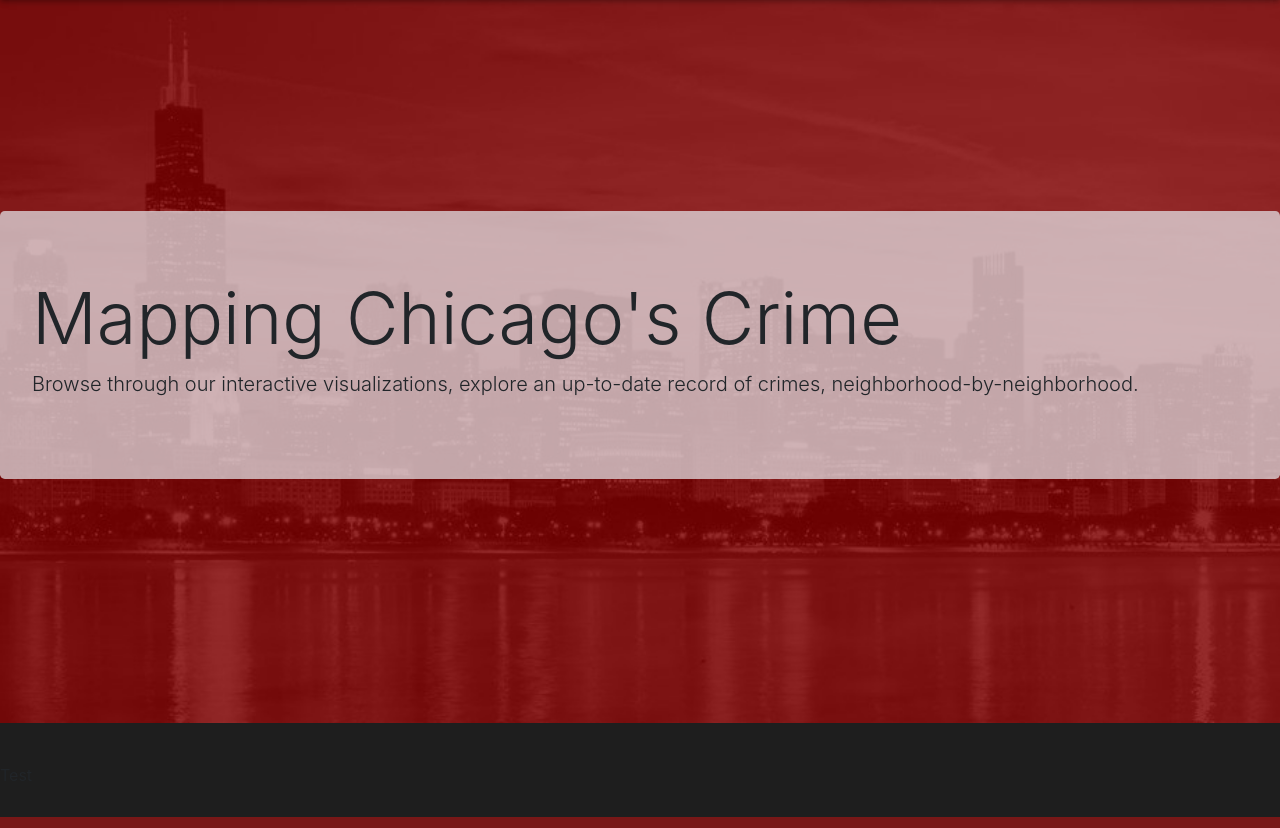
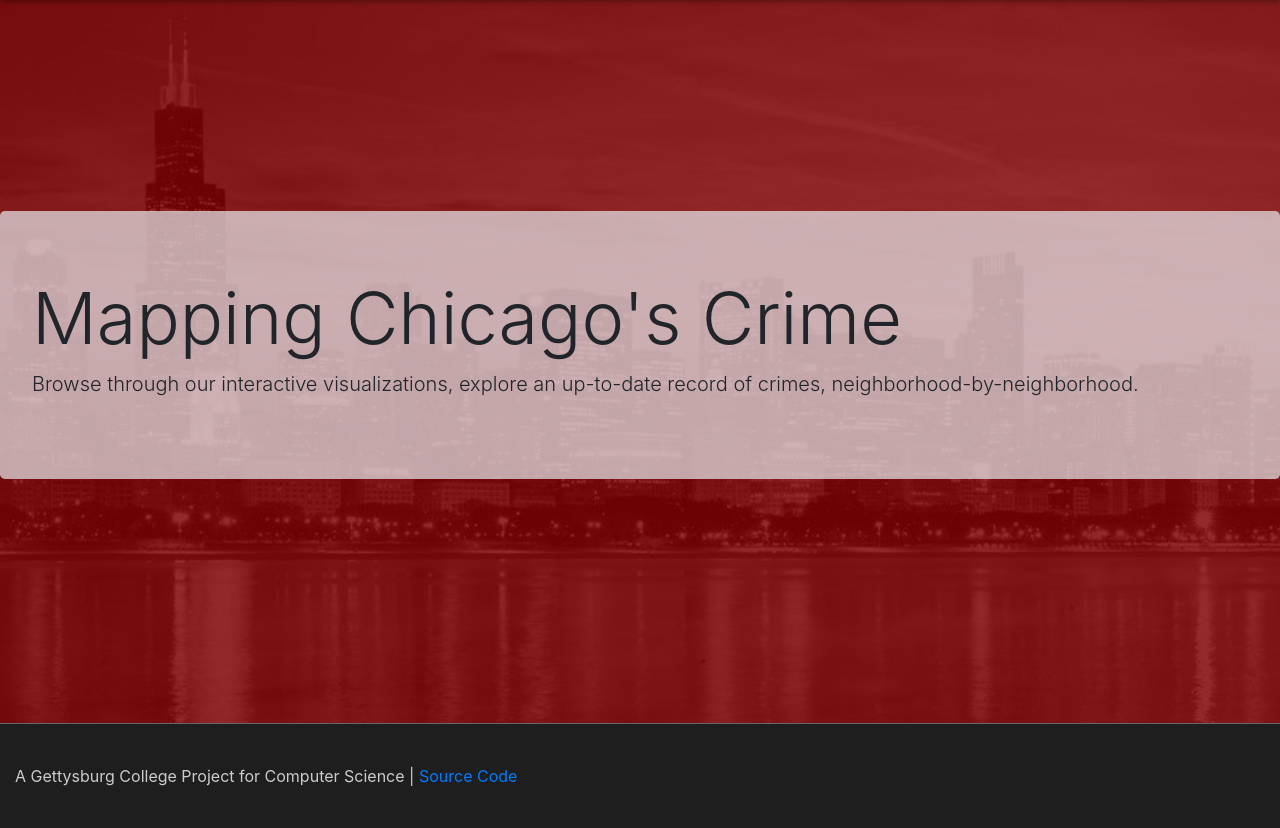
Before and after one commit to michaelclarkcuadrado/crimetrack, a PHP site: page / in a window 1280 px wide. Shown: the part 77-905 px from the top of the page. Run offline with PHP 8.4, Linux system fonts and the light colour scheme.

Commit message:
Landing page / signup done

```diff
--- a/Application/src/index.html
+++ b/Application/src/index.html
@@ -31,8 +31,8 @@
         </div>
     </div>
     <div class="copyright_footer">
-        <div>
-            Test
+        <div style="color: #ccc;" class="col-sm-6">
+            A Gettysburg College Project for Computer Science | <a href="https://github.com/michaelclarkcuadrado/crimetrack">Source Code</a>
         </div>
     </div>
     <script src="vendor/jquery.min.js"></script>
--- a/Application/src/static/css/landing.css
+++ b/Application/src/static/css/landing.css
@@ -30,5 +30,6 @@
 
 .copyright_footer {
     background: #1e1e1e;
-    padding: 40px 0 30px;
+    padding: 40px 0 40px;
+    border-top: 1px solid #666;
 }
```
